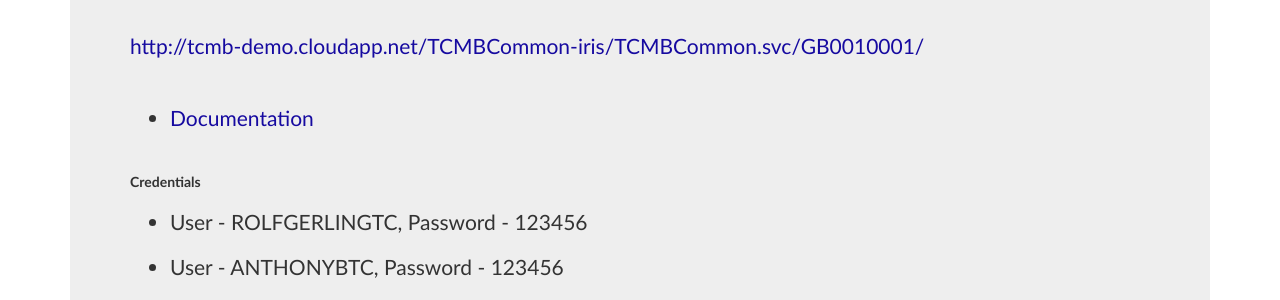
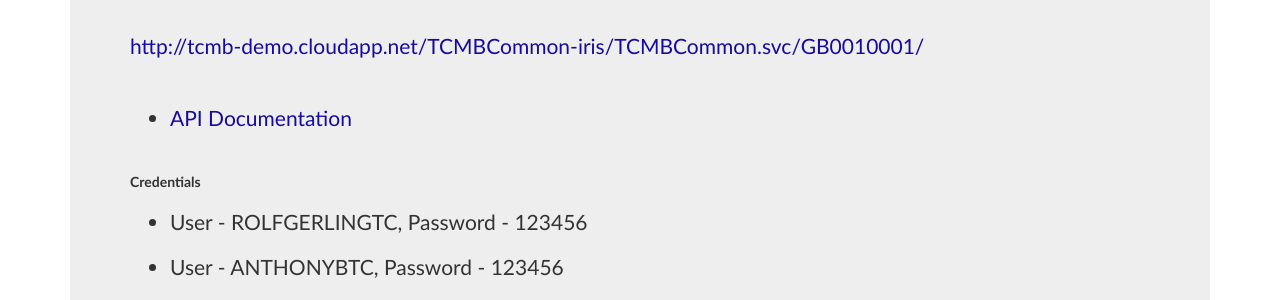
Before and after one commit to temenostech/TemenosHypermediaAPI, a Jekyll site: the page built from index.md, in a window 1280 px wide. Shown: the part 639-939 px from the top of the page. Built offline with Jekyll 4.4.1, drawn with Linux system fonts in a browser that asks for light colours; some web fonts are replaced; Markdown is read by kramdown in place of the engine named in the settings.

Commit message:
minor update
Documentation should say API Documentation

```diff
--- a/index.md
+++ b/index.md
@@ -12,7 +12,7 @@ The Temenos Connect Mobile API provides internet services to the Temenos Connect
 
 [http://tcmb-demo.cloudapp.net/TCMBCommon-iris/TCMBCommon.svc/GB0010001/](http://tcmb-demo.cloudapp.net/TCMBCommon-iris/TCMBCommon.svc/GB0010001/)
 
-* [Documentation](InternetAPI)
+* [API Documentation](InternetAPI)
 
 ##### Credentials
 
```
